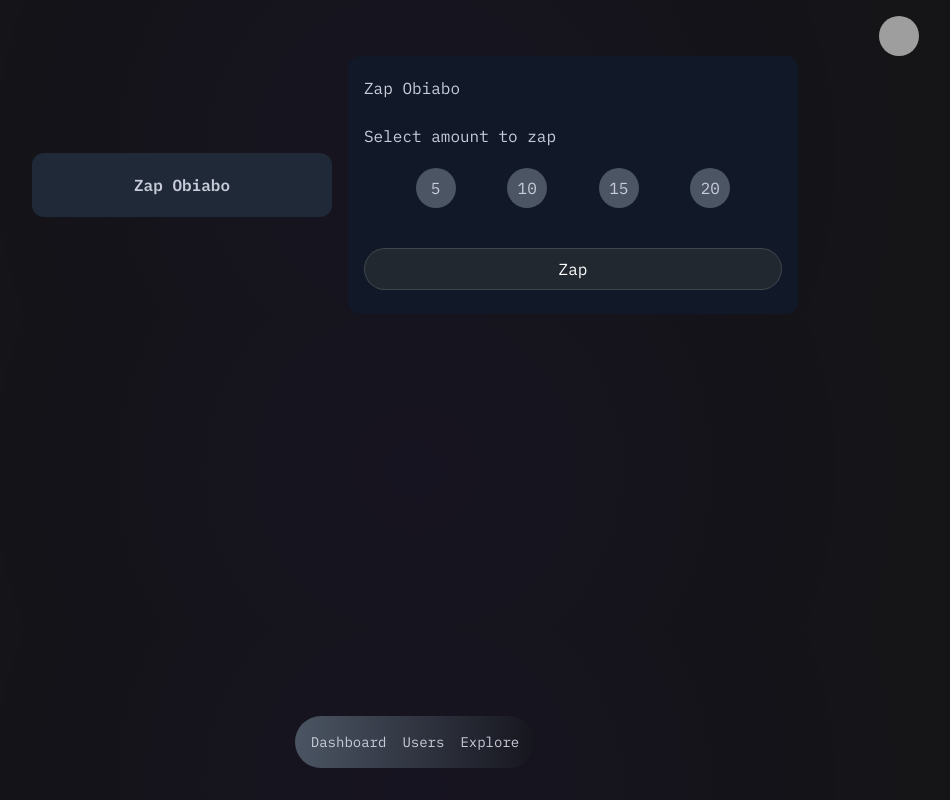
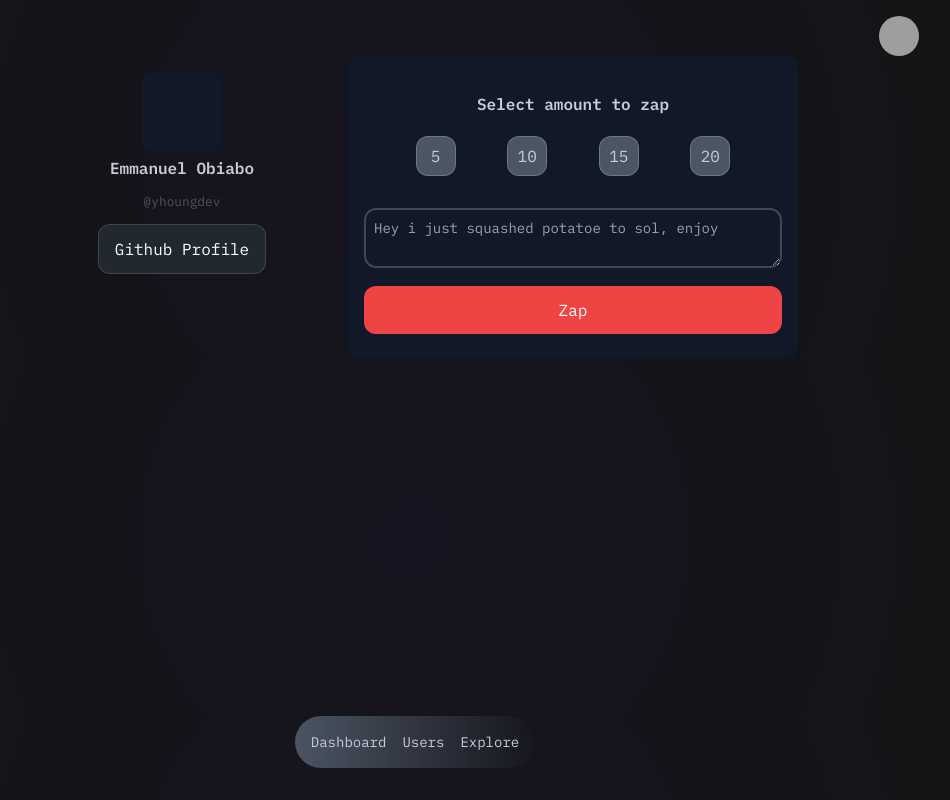
Before and after one commit to yhoungdev/potatoe-squeezy, an Astro site in the folder apps/web/: page /app/profile/user in a window 1280 px wide. Shown: the whole page, without its empty margins (225-1175 px from the left). Built offline with nearby package versions, Linux system fonts and the light colour scheme; Astro itself is replaced by a stand-in of ours; no server answers; grey boxes are pictures that could not be loaded.

```diff
--- a/apps/web/src/components/button/index.tsx
+++ b/apps/web/src/components/button/index.tsx
@@ -30,7 +30,7 @@
     secondary: "bg-gray-500 text-white hover:bg-gray-600",
     danger: "bg-red-500 text-white hover:bg-red-600",
     default:
-      "bg-[#212830] border-[#80808054] border text-white hover:bg-red-600",
+      "bg-[#212830]  border-[#80808054] border text-white hover:bg-red-600",
   };
 
   return (
@@ -38,7 +38,7 @@
       type={type}
       onClick={onClick}
       disabled={disabled}
-      className={`rounded-full my-2 px-4 py-1 transition-all duration-300 ${
+      className={`rounded-xl my-2 px-4 py-2 transition-all duration-300 ${
         variantStyles[variant]
       } ${disabled ? "opacity-50 cursor-not-allowed" : ""} ${className}`}
     >
--- a/apps/web/src/components/pages/profile/userProfileCard.tsx
+++ b/apps/web/src/components/pages/profile/userProfileCard.tsx
@@ -2,37 +2,49 @@
 import { useState } from "react";
 import Button from "../../button";
 
-function UserProfileCard(props) {
-  const [quantity, setQuantity] = useState(null);
+interface IUserProfile {
+  id?: number;
+  name?: string;
+}
+
+function UserProfileCard({ id, name }: IUserProfile) {
+  const [quantity, setQuantity] = useState<number>(0);
   const predefinedAmount = [5, 10, 15, 20];
-
   return (
-    <div
-      className={"flex items-center gap-4  justify-center flex-col lg:flex-row"}
-    >
+    <div className={"flex gap-4   justify-center flex-col lg:flex-row"}>
       <div
         className={
-          "bg-gray-800 w-full justify-center lg:w-[300px] rounded-xl px-4 py-4"
+          " h-fit text-center w-full justify-center lg:w-[300px] rounded-xl px-4 py-4"
         }
       >
-        <h2 className={"text-center font-semibold"}>Zap Obiabo</h2>
+        <div className={"bg-gray-900 w-20 mx-auto h-20 rounded-xl"}></div>
+        <div>
+          <h2 className={"text-center font-semibold"}>Emmanuel Obiabo</h2>
+          <small className={"text-gray-600"}>@yhoungdev</small>
+        </div>
+
+        <Button variant={'default'}>Github Profile</Button>
       </div>
 
       <div
         className={`bg-gray-900
                     w-full lg:w-[450px] rounded-xl px-4 py-4`}
       >
-        <h2>Zap Obiabo</h2>
-
         <div className=" py-4">
-          <h2>Select amount to zap</h2>
+          <h2 className={"text-center font-semibold"}>Select amount to zap</h2>
 
           <div className={"flex mx-4 items-center gap-4  my-4 justify-evenly"}>
             {predefinedAmount.map((amount) => {
+              const isSelected = amount === quantity;
+
               return (
                 <div
                   className={`bg-gray-600 cursor-pointer
-                                 rounded-full w-10 h-10  flex items-center justify-center`}
+                                 rounded-xl w-10 h-10
+                                  flex items-center justify-center
+                                  border-[1px] border-white/20 ${
+                                    isSelected && "bg-red-700"
+                                  }`}
                   key={amount}
                   onClick={() => {
                     setQuantity(amount);
@@ -45,7 +57,13 @@
           </div>
         </div>
 
-        <Button variant={"default"} className={"w-full"}>
+          <div>
+              <textarea
+                  placeholder={'Hey i just squashed potatoe to sol, enjoy'}
+                  className={`w-full p-2 text-sm bg-transparent border-2 border-white/20 rounded-xl`}/>
+          </div>
+
+        <Button variant={"danger"} className={"w-full"}>
           Zap
         </Button>
       </div>
--- a/apps/web/src/pages/app/profile/[profile].astro
+++ b/apps/web/src/pages/app/profile/[profile].astro
@@ -18,6 +18,6 @@
 
 <div>
     <DefaultDashboard  >
-        <UserProfileCard />
+        <UserProfileCard client:load/>
     </DefaultDashboard>
 </div>
```
